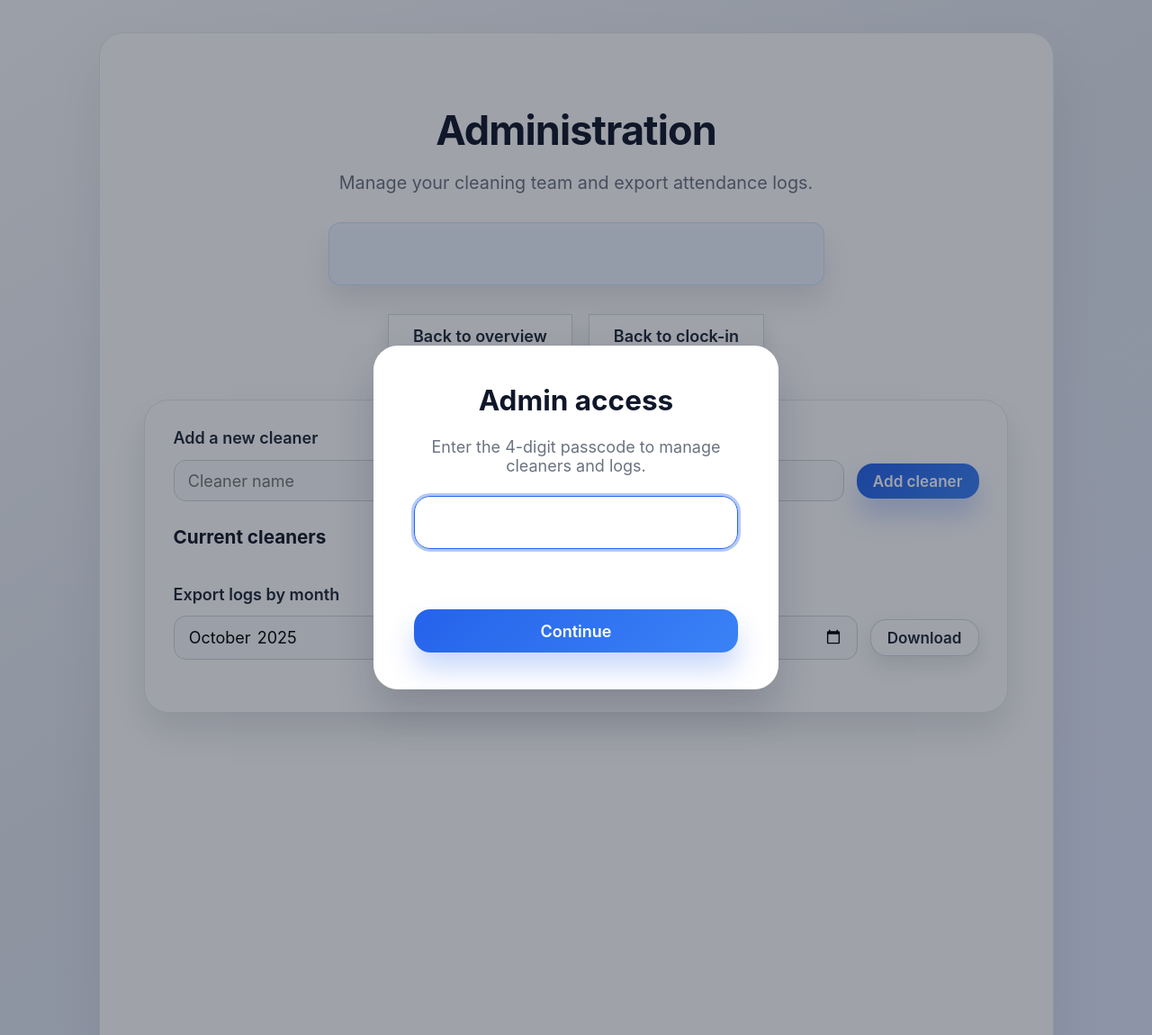
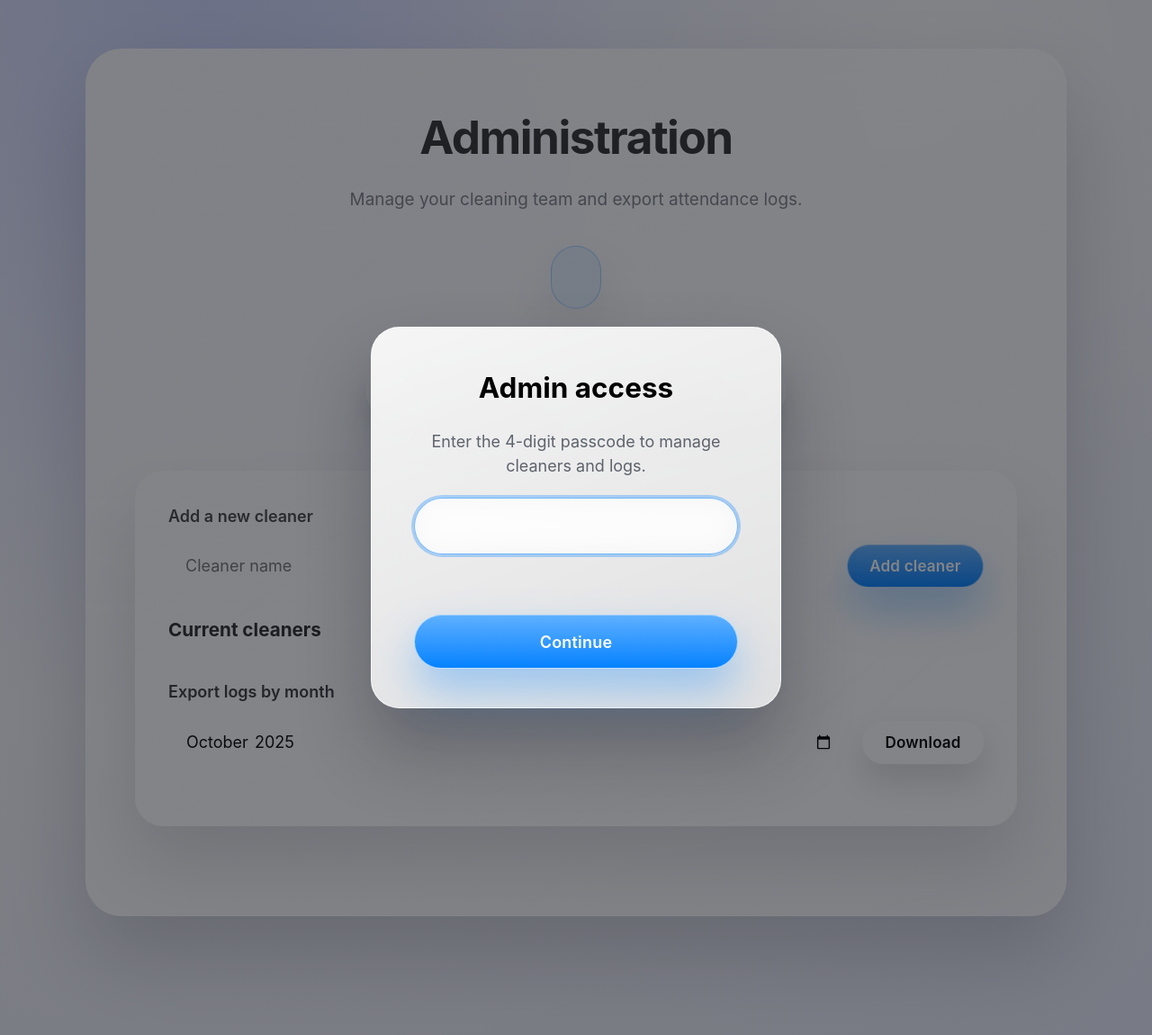
Before and after one commit to seanmartina/aiexam190925, a PHP site: page /admin.html in a window 1280 px wide. Shown: the whole page at 90% size. Run offline with PHP 8.4, Linux system fonts and the light colour scheme.

Commit message:
Restyle UI with Apple-inspired glassmorphism

```diff
--- a/public/admin.html
+++ b/public/admin.html
@@ -5,12 +5,6 @@
     <meta name="viewport" content="width=device-width, initial-scale=1.0" />
     <title>Foyle College Clock-IN-OUT – Admin</title>
     <link rel="stylesheet" href="styles.css" />
-    <link rel="preconnect" href="https://fonts.googleapis.com" />
-    <link rel="preconnect" href="https://fonts.gstatic.com" crossorigin />
-    <link
-      href="https://fonts.googleapis.com/css2?family=Nunito:wght@400;600;700&display=swap"
-      rel="stylesheet"
-    />
   </head>
   <body>
     <div
--- a/public/index.html
+++ b/public/index.html
@@ -5,12 +5,6 @@
     <meta name="viewport" content="width=device-width, initial-scale=1.0" />
     <title>Foyle College Clock-IN-OUT</title>
     <link rel="stylesheet" href="styles.css" />
-    <link rel="preconnect" href="https://fonts.googleapis.com" />
-    <link rel="preconnect" href="https://fonts.gstatic.com" crossorigin />
-    <link
-      href="https://fonts.googleapis.com/css2?family=Inter:wght@400;500;600;700&display=swap"
-      rel="stylesheet"
-    />
   </head>
   <body>
     <div
--- a/public/manager.html
+++ b/public/manager.html
@@ -5,12 +5,6 @@
     <meta name="viewport" content="width=device-width, initial-scale=1.0" />
     <title>Foyle College Clock-IN-OUT – Manager</title>
     <link rel="stylesheet" href="styles.css" />
-    <link rel="preconnect" href="https://fonts.googleapis.com" />
-    <link rel="preconnect" href="https://fonts.gstatic.com" crossorigin />
-    <link
-      href="https://fonts.googleapis.com/css2?family=Nunito:wght@400;600;700&display=swap"
-      rel="stylesheet"
-    />
   </head>
   <body>
     <div
--- a/public/styles.css
+++ b/public/styles.css
@@ -1,21 +1,32 @@
 :root {
   font-size: 18px;
-  font-family: 'Inter', sans-serif;
-  color: #111827;
-  --surface: #ffffff;
-  --surface-soft: #f9fafb;
-  --surface-border: #e5e7eb;
-  --surface-shadow: rgba(15, 23, 42, 0.12);
-  --muted-text: #6b7280;
-  --primary: #2563eb;
-  --primary-dark: #1d4ed8;
-  --accent-green: #16a34a;
-  --accent-amber: #d97706;
-  --bg-gradient: linear-gradient(145deg, #f8fafc 0%, #e2e8f0 45%, #e0e7ff 100%);
-  --radius-lg: 1.5rem;
-  --radius-md: 1rem;
-  --radius-sm: 0.75rem;
-  --transition-base: 0.25s ease;
+  font-family: 'SF Pro Display', 'SF Pro Text', -apple-system, BlinkMacSystemFont,
+    'Segoe UI', sans-serif;
+  color: #0b0c10;
+  --surface: rgba(255, 255, 255, 0.72);
+  --surface-strong: rgba(255, 255, 255, 0.86);
+  --surface-soft: rgba(255, 255, 255, 0.55);
+  --surface-border: rgba(255, 255, 255, 0.65);
+  --surface-shadow: rgba(15, 23, 42, 0.16);
+  --muted-text: rgba(17, 24, 39, 0.65);
+  --primary: #0a84ff;
+  --primary-dark: #0060df;
+  --accent-green: #30d158;
+  --accent-amber: #ffd60a;
+  --danger: #ff453a;
+  --bg-gradient: radial-gradient(
+    140% 140% at 18% 0%,
+    #d1d8ff 0%,
+    #f6f6fa 45%,
+    #e5eafb 100%
+  );
+  --radius-xl: 2.25rem;
+  --radius-lg: 1.75rem;
+  --radius-md: 1.1rem;
+  --radius-sm: 0.85rem;
+  --radius-pill: 999px;
+  --transition-base: 0.35s ease;
+  --glass-blur: 28px;
 }
 
 body,
@@ -29,54 +40,105 @@ section {
 body {
   min-height: 100vh;
   background: var(--bg-gradient);
-  color: #111827;
+  background-color: #f5f6fa;
+  color: #0b0c10;
   display: flex;
   justify-content: center;
-  padding: 2rem 1rem 4rem;
+  align-items: flex-start;
+  padding: 3rem 1.5rem 4rem;
+  position: relative;
+  overflow-x: hidden;
+  line-height: 1.5;
+  -webkit-font-smoothing: antialiased;
+  text-rendering: optimizeLegibility;
+}
+
+body::before {
+  content: '';
+  position: fixed;
+  inset: 0;
+  background: radial-gradient(
+    85% 85% at 80% 5%,
+    rgba(255, 255, 255, 0.65) 0%,
+    rgba(255, 255, 255, 0) 55%
+  );
+  pointer-events: none;
+  z-index: 0;
 }
 
 .app {
-  width: min(960px, 100%);
+  width: min(980px, 100%);
   margin: 0 auto;
-  padding: 2.75rem 2.75rem 3rem;
-  background: var(--surface);
-  border-radius: var(--radius-lg);
+  padding: 3.25rem 3rem 3.5rem;
+  background: linear-gradient(140deg, var(--surface-strong), var(--surface));
+  border-radius: var(--radius-xl);
   border: 1px solid var(--surface-border);
-  box-shadow: 0 28px 60px rgba(15, 23, 42, 0.08);
+  box-shadow: 0 45px 90px rgba(15, 23, 42, 0.18);
+  backdrop-filter: blur(var(--glass-blur));
+  -webkit-backdrop-filter: blur(var(--glass-blur));
+  position: relative;
+  z-index: 1;
+  overflow: hidden;
+}
+
+.app::after {
+  content: '';
+  position: absolute;
+  inset: 0;
+  background: linear-gradient(180deg, rgba(255, 255, 255, 0.25), transparent 70%);
+  pointer-events: none;
 }
 
 header {
   text-align: center;
-  margin-bottom: 2.5rem;
+  margin-bottom: 2.75rem;
+  display: flex;
+  flex-direction: column;
+  align-items: center;
+  gap: 1rem;
 }
 
 header h1 {
-  font-size: 2.5rem;
-  margin-bottom: 0.5rem;
-  letter-spacing: -0.02em;
-  color: #0f172a;
+  font-size: clamp(2.4rem, 4vw, 3rem);
+  margin: 0;
+  letter-spacing: -0.03em;
+  color: #020203;
+  font-weight: 700;
+  text-shadow: 0 1px 0 rgba(255, 255, 255, 0.8);
 }
 
 header p {
-  font-size: 1.1rem;
-  margin-bottom: 1.75rem;
+  font-size: 1.05rem;
+  margin: 0;
   color: var(--muted-text);
+  max-width: 48ch;
 }
 
 .actions {
   display: flex;
   justify-content: center;
-  gap: 1rem;
+  gap: 0.75rem;
   flex-wrap: wrap;
+  padding: 0.65rem 0.85rem;
+  background: rgba(255, 255, 255, 0.35);
+  border-radius: var(--radius-pill);
+  border: 1px solid rgba(255, 255, 255, 0.55);
+  box-shadow: inset 0 1px 0 rgba(255, 255, 255, 0.6),
+    0 18px 36px rgba(15, 23, 42, 0.12);
+  backdrop-filter: blur(20px);
+  -webkit-backdrop-filter: blur(20px);
 }
 
 button {
   font: inherit;
   border: none;
   cursor: pointer;
-  border-radius: var(--radius-md);
+  border-radius: var(--radius-pill);
+  font-weight: 600;
+  letter-spacing: 0.01em;
   transition: transform var(--transition-base), box-shadow var(--transition-base),
-    background var(--transition-base), color var(--transition-base);
+    background var(--transition-base), color var(--transition-base),
+    border-color var(--transition-base), filter var(--transition-base);
 }
 
 a {
@@ -90,42 +152,68 @@ a {
   text-decoration: none;
 }
 
-button:focus {
-  outline: 3px solid rgba(37, 99, 235, 0.35);
-  outline-offset: 2px;
+button:focus-visible {
+  outline: none;
+  box-shadow: 0 0 0 3px rgba(10, 132, 255, 0.35);
+}
+
+.primary:focus-visible {
+  box-shadow: 0 0 0 3px rgba(10, 132, 255, 0.4), 0 28px 60px rgba(10, 132, 255, 0.45);
+}
+
+.secondary:focus-visible {
+  box-shadow: 0 0 0 3px rgba(10, 132, 255, 0.35), 0 22px 44px rgba(15, 23, 42, 0.18);
+}
+
+button.cleaner-card:focus-visible {
+  box-shadow: 0 0 0 3px rgba(10, 132, 255, 0.28), 0 45px 90px rgba(15, 23, 42, 0.2);
+  background: linear-gradient(160deg, rgba(255, 255, 255, 0.95), rgba(255, 255, 255, 0.75));
 }
 
 .secondary {
-  background: var(--surface);
-  color: #1f2937;
-  padding: 0.75rem 1.5rem;
-  font-weight: 600;
-  border: 1px solid rgba(148, 163, 184, 0.4);
-  box-shadow: 0 10px 24px rgba(15, 23, 42, 0.12);
+  background: rgba(255, 255, 255, 0.3);
+  color: #0b0c10;
+  padding: 0.75rem 1.85rem;
+  border: 1px solid rgba(255, 255, 255, 0.55);
+  box-shadow: 0 18px 36px rgba(15, 23, 42, 0.14);
+  backdrop-filter: blur(18px);
+  -webkit-backdrop-filter: blur(18px);
+  border-radius: var(--radius-pill);
 }
 
 .primary {
-  background: linear-gradient(135deg, var(--primary), #3b82f6);
+  background: linear-gradient(180deg, #5eb0ff 0%, var(--primary) 95%);
   color: #ffffff;
-  padding: 0.75rem 1.75rem;
-  font-weight: 600;
-  box-shadow: 0 18px 30px rgba(37, 99, 235, 0.25);
+  padding: 0.85rem 2.2rem;
+  border: 1px solid rgba(255, 255, 255, 0.6);
+  box-shadow: 0 24px 48px rgba(10, 132, 255, 0.35);
+  border-radius: var(--radius-pill);
 }
 
 .primary:hover {
-  background: linear-gradient(135deg, var(--primary-dark), #2563eb);
-  box-shadow: 0 16px 28px rgba(37, 99, 235, 0.3);
+  background: linear-gradient(180deg, #7ec0ff 0%, var(--primary) 90%);
+  box-shadow: 0 28px 56px rgba(10, 132, 255, 0.4);
 }
 
-.primary:active,
+.primary:active {
+  transform: translateY(1px);
+  box-shadow: 0 18px 36px rgba(10, 132, 255, 0.32);
+}
+
+.secondary:hover {
+  background: rgba(255, 255, 255, 0.45);
+  box-shadow: 0 22px 46px rgba(15, 23, 42, 0.18);
+}
+
 .secondary:active {
   transform: translateY(1px);
+  box-shadow: 0 16px 32px rgba(15, 23, 42, 0.2);
 }
 
 .login-overlay {
   position: fixed;
   inset: 0;
-  background: rgba(15, 23, 42, 0.4);
+  background: rgba(8, 11, 17, 0.5);
   display: flex;
   align-items: center;
   justify-content: center;
@@ -134,11 +222,14 @@ button:focus {
 }
 
 .login-card {
-  background: var(--surface);
-  color: #0f172a;
-  padding: 2.25rem 2.5rem;
+  background: linear-gradient(160deg, rgba(255, 255, 255, 0.92), rgba(255, 255, 255, 0.75));
+  color: #020203;
+  padding: 2.4rem 2.6rem;
   border-radius: var(--radius-lg);
-  box-shadow: 0 24px 45px rgba(15, 23, 42, 0.18);
+  border: 1px solid rgba(255, 255, 255, 0.65);
+  box-shadow: 0 45px 80px rgba(15, 23, 42, 0.28);
+  backdrop-filter: blur(32px);
+  -webkit-backdrop-filter: blur(32px);
   display: flex;
   flex-direction: column;
   gap: 1.25rem;
@@ -157,24 +248,27 @@ button:focus {
 }
 
 .login-card input {
-  padding: 0.85rem 1rem;
-  border-radius: var(--radius-md);
-  border: 1px solid #d1d5db;
-  font-size: 1.25rem;
-  letter-spacing: 0.4rem;
+  padding: 0.9rem 1rem;
+  border-radius: var(--radius-pill);
+  border: 1px solid rgba(255, 255, 255, 0.55);
+  font-size: 1.35rem;
+  letter-spacing: 0.45rem;
   text-align: center;
-  background: #f9fafb;
+  background: rgba(255, 255, 255, 0.3);
+  backdrop-filter: blur(18px);
+  -webkit-backdrop-filter: blur(18px);
 }
 
 .login-card input:focus {
-  outline: 3px solid rgba(37, 99, 235, 0.35);
-  border-color: var(--primary);
-  background: #ffffff;
+  outline: none;
+  border-color: rgba(10, 132, 255, 0.55);
+  box-shadow: 0 0 0 3px rgba(10, 132, 255, 0.3);
+  background: rgba(255, 255, 255, 0.45);
 }
 
 .login-error {
   min-height: 1.25rem;
-  color: #fca5a5;
+  color: var(--danger);
   font-weight: 600;
   margin: 0;
 }
@@ -233,38 +333,40 @@ button.cleaner-card.clocked-out,
   display: flex;
   align-items: center;
   justify-content: center;
-  border-radius: var(--radius-sm);
-  padding: 0.65rem 1.25rem;
+  border-radius: var(--radius-pill);
+  padding: 0.65rem 1.5rem;
   max-width: 28rem;
   text-align: center;
-  background: rgba(59, 130, 246, 0.08);
-  color: #1d4ed8;
-  border: 1px solid rgba(59, 130, 246, 0.16);
-  box-shadow: 0 18px 30px rgba(15, 23, 42, 0.1);
+  background: rgba(10, 132, 255, 0.12);
+  color: #0060df;
+  border: 1px solid rgba(10, 132, 255, 0.35);
+  box-shadow: 0 30px 60px rgba(15, 23, 42, 0.12);
+  backdrop-filter: blur(18px);
+  -webkit-backdrop-filter: blur(18px);
 }
 
 .status-banner.success {
-  background: rgba(22, 163, 74, 0.1);
-  color: #15803d;
-  border: 1px solid rgba(22, 163, 74, 0.25);
+  background: rgba(48, 209, 88, 0.16);
+  color: #1f9d46;
+  border: 1px solid rgba(48, 209, 88, 0.35);
 }
 
 .status-banner.error {
-  background: rgba(239, 68, 68, 0.1);
-  color: #b91c1c;
-  border: 1px solid rgba(239, 68, 68, 0.25);
+  background: rgba(255, 69, 58, 0.16);
+  color: #bf2b24;
+  border: 1px solid rgba(255, 69, 58, 0.35);
 }
 
 .status-banner.warning {
-  background: rgba(234, 179, 8, 0.16);
-  color: #b45309;
-  border: 1px solid rgba(234, 179, 8, 0.3);
+  background: rgba(255, 214, 10, 0.18);
+  color: #b88900;
+  border: 1px solid rgba(255, 214, 10, 0.35);
 }
 
 .status-banner.info {
-  background: rgba(59, 130, 246, 0.1);
-  color: #1d4ed8;
-  border: 1px solid rgba(59, 130, 246, 0.25);
+  background: rgba(10, 132, 255, 0.14);
+  color: #0060df;
+  border: 1px solid rgba(10, 132, 255, 0.35);
 }
 
 .manager-app,
@@ -273,11 +375,13 @@ button.cleaner-card.clocked-out,
 }
 
 .manager-panel {
-  background: var(--surface);
-  padding: 1.75rem;
+  background: linear-gradient(160deg, var(--surface-strong), rgba(255, 255, 255, 0.72));
+  padding: 2rem;
   border-radius: var(--radius-lg);
-  box-shadow: 0 20px 40px rgba(15, 23, 42, 0.12);
-  border: 1px solid var(--surface-border);
+  box-shadow: 0 40px 80px rgba(15, 23, 42, 0.14);
+  border: 1px solid rgba(255, 255, 255, 0.6);
+  backdrop-filter: blur(26px);
+  -webkit-backdrop-filter: blur(26px);
 }
 
 .panel-header {
@@ -304,7 +410,7 @@ button.cleaner-card.clocked-out,
 
 .admin-label {
   font-weight: 600;
-  color: #1f2937;
+  color: rgba(11, 12, 16, 0.78);
 }
 
 .admin-input-group {
@@ -316,17 +422,22 @@ button.cleaner-card.clocked-out,
 
 .admin-form input {
   flex: 1 1 220px;
-  padding: 0.65rem 0.85rem;
-  border-radius: var(--radius-sm);
-  border: 1px solid #d1d5db;
+  padding: 0.75rem 1rem;
+  border-radius: var(--radius-pill);
+  border: 1px solid rgba(255, 255, 255, 0.55);
   font: inherit;
-  background: #f8fafc;
+  background: rgba(255, 255, 255, 0.35);
+  box-shadow: inset 0 1px 0 rgba(255, 255, 255, 0.6);
+  color: #0b0c10;
+  backdrop-filter: blur(16px);
+  -webkit-backdrop-filter: blur(16px);
 }
 
 .admin-form input:focus {
-  outline: 3px solid rgba(37, 99, 235, 0.3);
-  border-color: var(--primary);
-  background: #ffffff;
+  outline: none;
+  border-color: rgba(10, 132, 255, 0.5);
+  box-shadow: 0 0 0 3px rgba(10, 132, 255, 0.28);
+  background: rgba(255, 255, 255, 0.55);
 }
 
 .admin-section {
@@ -339,6 +450,7 @@ button.cleaner-card.clocked-out,
 .admin-section h3 {
   margin: 0;
   font-size: 1.15rem;
+  color: rgba(11, 12, 16, 0.85);
 }
 
 .admin-list {
@@ -372,29 +487,29 @@ button.cleaner-card.clocked-out,
 }
 
 button.compact {
-  padding: 0.5rem 1rem;
+  padding: 0.55rem 1.35rem;
   font-size: 0.95rem;
 }
 
 .danger {
-  background: rgba(239, 68, 68, 0.08);
-  color: #b91c1c;
-  border: 1px solid rgba(239, 68, 68, 0.25);
+  background: rgba(255, 69, 58, 0.18);
+  color: #bf2b24;
+  border: 1px solid rgba(255, 69, 58, 0.4);
   font-weight: 600;
 }
 
 .danger:hover {
-  background: rgba(239, 68, 68, 0.14);
+  background: rgba(255, 69, 58, 0.26);
 }
 
-.danger:focus {
-  outline: 3px solid rgba(239, 68, 68, 0.25);
-  outline-offset: 2px;
+.danger:focus-visible {
+  outline: none;
+  box-shadow: 0 0 0 3px rgba(255, 69, 58, 0.28);
 }
 
 .auto-refresh {
   font-size: 0.9rem;
-  color: var(--muted-text);
+  color: rgba(17, 24, 39, 0.55);
 }
 
 .manager-list {
```
Also changed, not shown: other parts of public/styles.css (+75 -56 lines).
